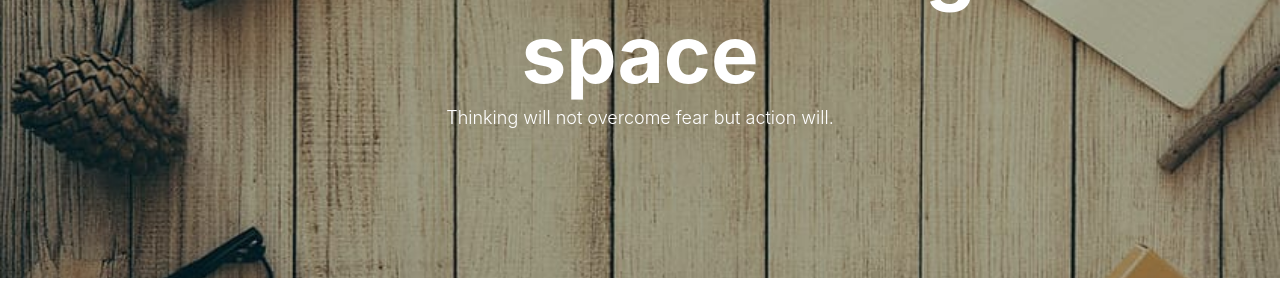
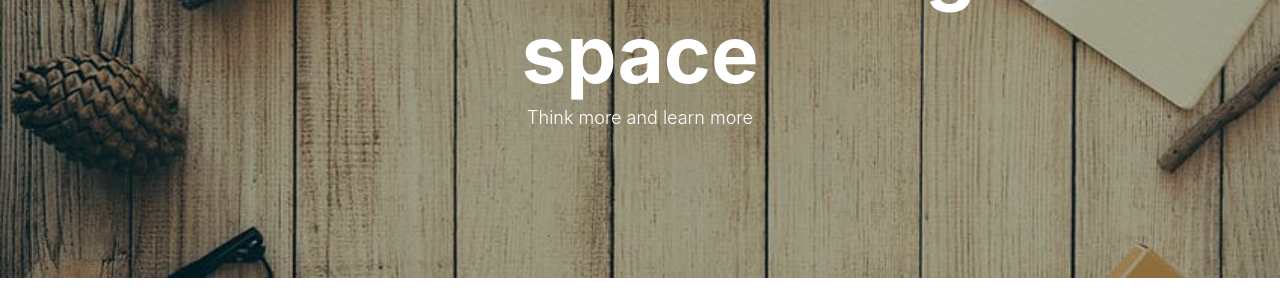
Before and after one commit to daiwei1024/daiwei1024.github.io, a Jekyll site: the page built from index.html, in a window 1280 px wide. Shown: the part 228-528 px from the top of the page. Built offline with Jekyll 4.4.1, drawn with Linux system fonts in a browser that asks for light colours; nearby versions of some CDN libraries; the list of posts is cut into pages by our own code; comment, search, counter and statistics services are not loaded.

Commit message:
change decription

```diff
--- a/index.html
+++ b/index.html
@@ -1,6 +1,6 @@
 ---
 layout: page
-description: "Thinking will not overcome fear but action will."
+description: "Think more and learn more"
 ---
 
 {% for post in paginator.posts %}
```
